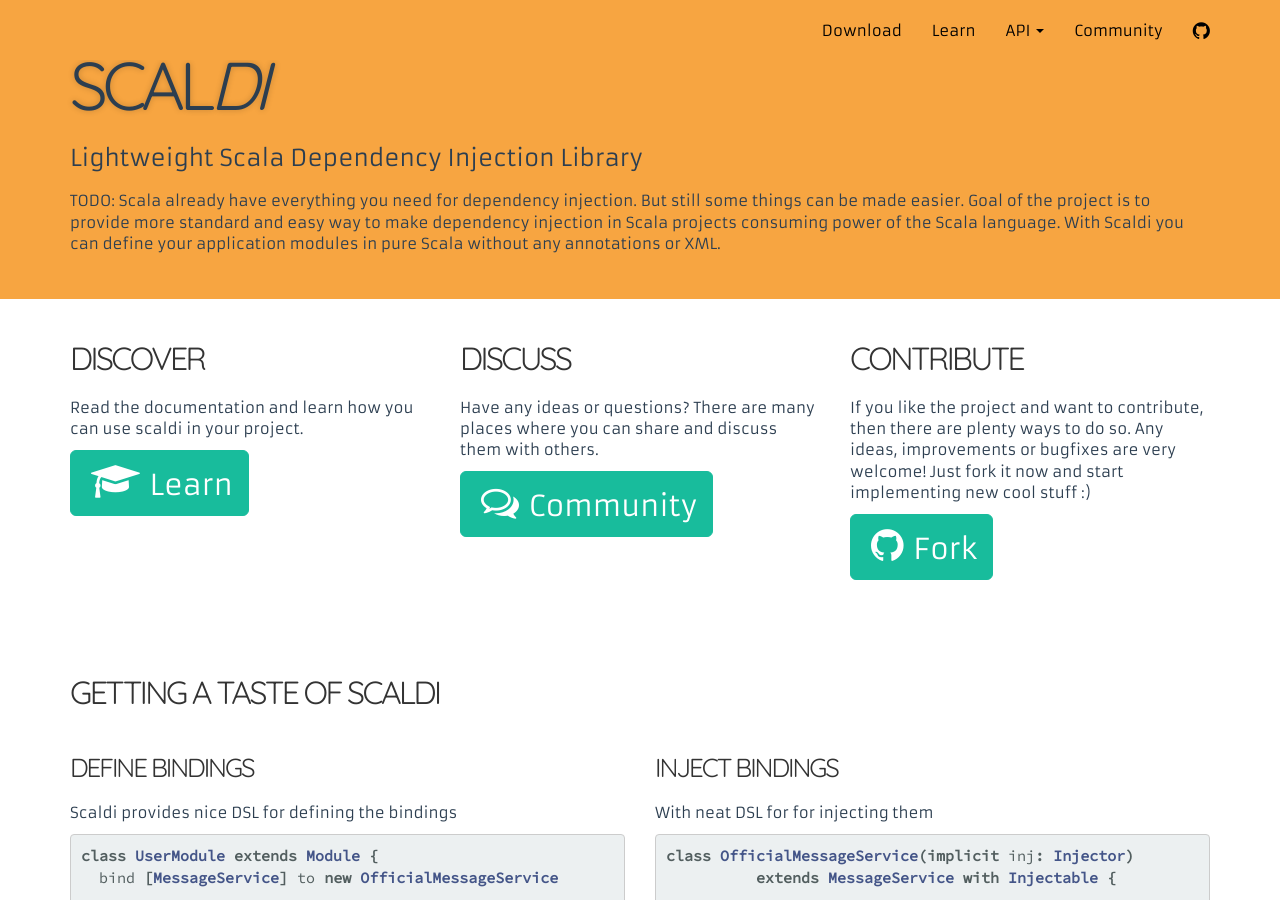
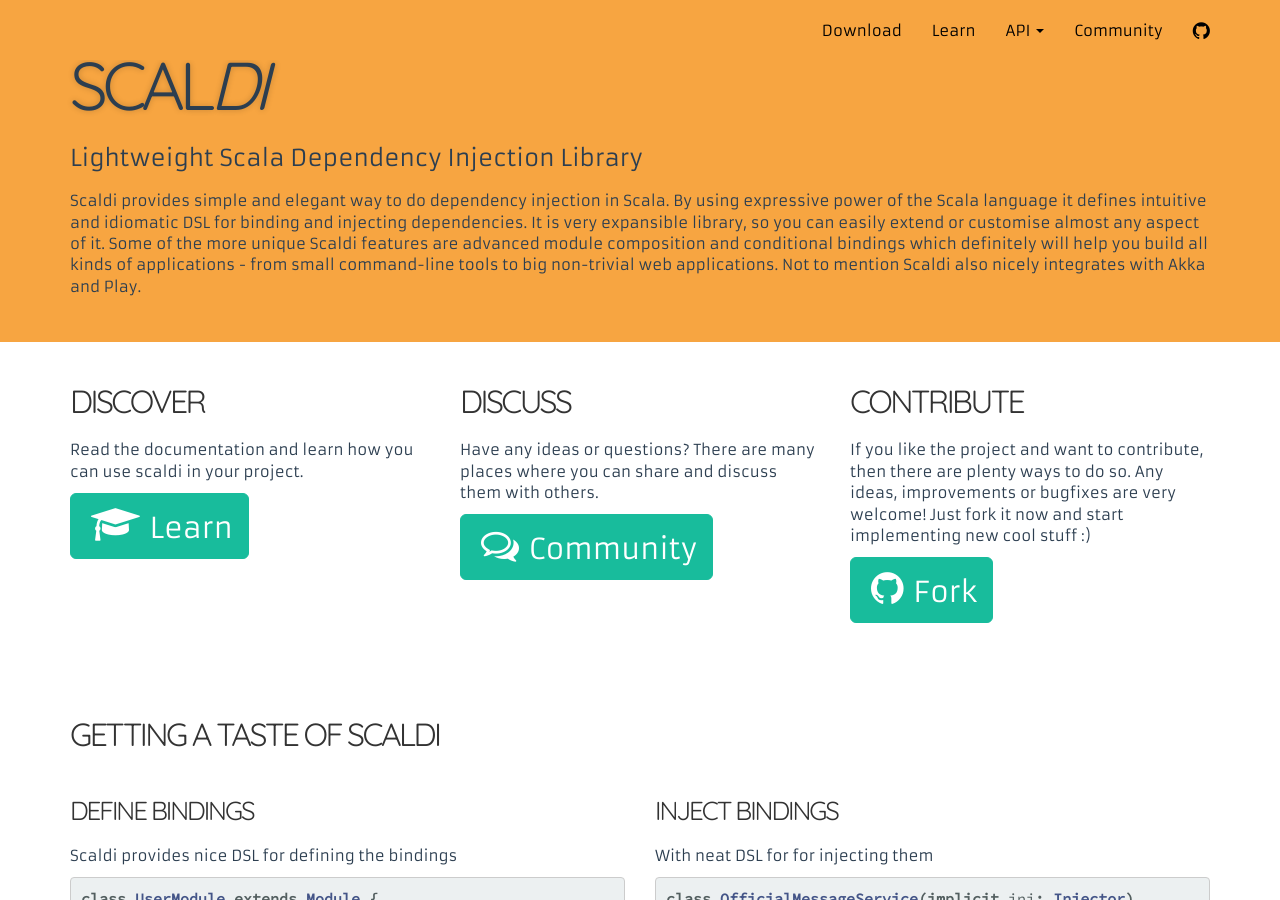
Before and after one commit to scaldi/scaldi-website, a Jekyll site: the page built from index.html, in a window 1280 px wide and 900 px high. Built offline with Jekyll 4.4.1, drawn with Linux system fonts in a browser that asks for light colours; some of the changed lines change nothing that is shown; some of the changed text lies outside the part shown.

Commit message:
index page content is finished! Yay! (except links)

```diff
--- a/_config.yml
+++ b/_config.yml
@@ -21,6 +21,7 @@
   twitter: https://twitter.com/easyangel
   stack-overflow: http://stackoverflow.com/questions/tagged/scaldi
   google-groups: https://groups.google.com/forum/#!forum/scaldi
+  scaldi-changelog: https://github.com/scaldi/scaldi/blob/master/CHANGELOG.md
 
 markdown: kramdown
 permalink: pretty
--- a/_includes/header.html
+++ b/_includes/header.html
@@ -21,11 +21,11 @@
         <li class="dropdown">
           <a href="#" class="dropdown-toggle" data-toggle="dropdown">API <b class="caret"></b></a>
           <ul class="dropdown-menu">
-            <li><a href="#">scaldi</a></li>
-            <li><a href="#">scaldi-play</a></li>
-            <li><a href="#">scaldi-akka</a></li>
+            <li><a target="_blank" href="#">scaldi</a></li>
+            <li><a target="_blank" href="#">scaldi-play</a></li>
+            <li><a target="_blank" href="#">scaldi-akka</a></li>
             <li class="divider"></li>
-            <li><a href="#">Changelog</a></li>
+            <li><a target="_blank" href="{{site.link.scaldi-changelog}}">Changelog</a></li>
           </ul>
         </li>
         <li {% if page.url == "/community/" %}class="active"{% endif %}><a href="{{"/community" | prepend: site.baseurl}}">Community</a></li>
--- a/index.html
+++ b/index.html
@@ -8,7 +8,12 @@
   <div class="container">
     <h1>Scal<span class="di">di</span></h1>
     <p>Lightweight Scala Dependency Injection Library</p>
-    <p class="top-description">TODO: Scala already have everything you need for dependency injection. But still some things can be made easier. Goal of the project is to provide more standard and easy way to make dependency injection in Scala projects consuming power of the Scala language. With Scaldi you can define your application modules in pure Scala without any annotations or XML.</p>
+    <p class="top-description">
+      Scaldi provides simple and elegant way to do dependency injection in Scala. By using expressive power of the Scala language
+      it defines intuitive and idiomatic DSL for binding and injecting dependencies. It is very expansible library, so you can easily extend or customise
+      almost any aspect of it. Some of the more unique Scaldi features are advanced module composition and conditional bindings which definitely will
+      help you build all kinds of applications - from small command-line tools to big non-trivial web applications. Not to mention Scaldi also nicely integrates with Akka and Play.
+    </p>
   </div>
 </div>
 
@@ -140,7 +145,7 @@
   <div class="container">
     <div class="row">
       <div class="col-md-12">
-        <h2>Features</h2>
+        <h2>Feature Highlights</h2>
       </div>
     </div>
 
```
